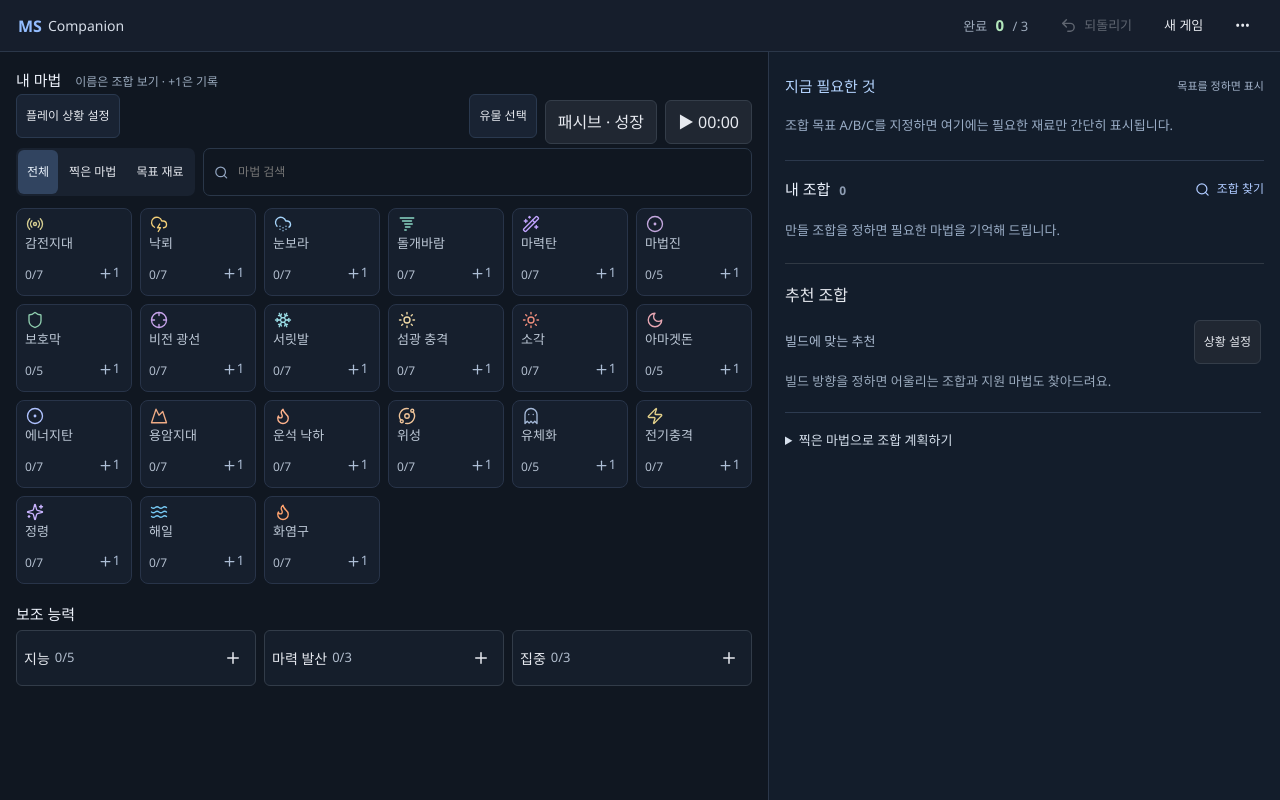
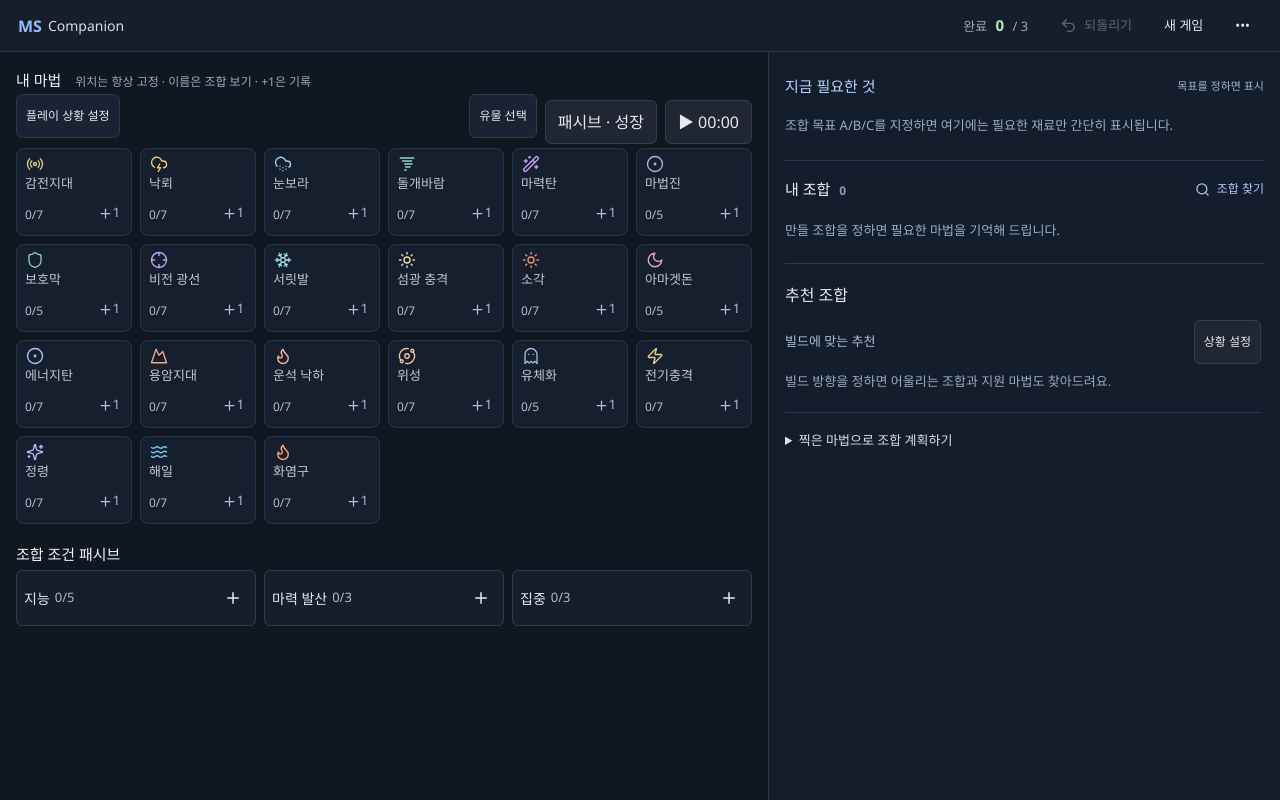
Before and after one commit to vividhyeok/msskilltree, a React (Vite) app: page / in a window 1280 px wide. Built offline with nearby package versions, Linux system fonts and the light colour scheme.

Commit message:
Keep the live magic board fixed and glanceable

```diff
--- a/src/features/game-mode/MagicGrid.tsx
+++ b/src/features/game-mode/MagicGrid.tsx
@@ -1,11 +1,11 @@
-import { Plus, Search } from "lucide-react";
-import { useState, type ReactNode } from "react";
+import { Plus } from "lucide-react";
+import type { ReactNode } from "react";
 import { MagicSymbol } from "../../components/MagicSymbol";
 import { data, comboById } from "../../data";
 import { completedMagicStates, locks, type Run } from "../../engine";
+import { summarizeEffects } from "../../help";
 import {
   getMagicTargetBadges,
-  getSortedMagics,
   getNeededMagicForTargets,
   targetBadge,
 } from "./selectors";
@@ -24,8 +24,6 @@ export function MagicGrid({
   onRecord,
   contextBar,
 }: Props) {
-  const [query, setQuery] = useState("");
-  const [filter, setFilter] = useState<"all" | "owned" | "target">("all");
   const used = locks(run);
   const completed = completedMagicStates(run);
   const needed = new Set(
@@ -35,53 +33,19 @@ export function MagicGrid({
       )
       .map((n) => n.magicId),
   );
+  const liveMagics = [...data.magics].sort((a, b) =>
+    a.nameKo.localeCompare(b.nameKo, "ko"),
+  );
   return (
     <section className="magic-workspace" aria-label="마법 기록">
       <div className="hud-label">
         <h1>
-          내 마법 <span>이름은 조합 보기 · +1은 기록</span>
+          내 마법 <span>위치는 항상 고정 · 이름은 조합 보기 · +1은 기록</span>
         </h1>
       </div>
       {contextBar}
-      <div className="magic-toolbar">
-        <div className="magic-filters" role="group" aria-label="마법 필터">
-          {(
-            [
-              ["all", "전체"],
-              ["owned", "찍은 마법"],
-              ["target", "목표 재료"],
-            ] as const
-          ).map(([value, label]) => (
-            <button
-              key={value}
-              aria-pressed={filter === value}
-              onClick={() => setFilter(value)}
-            >
-              {label}
-            </button>
-          ))}
-        </div>
-        <label className="magic-search">
-          <Search size={15} />
-          <input
-            aria-label="마법 검색"
-            placeholder="마법 검색"
-            value={query}
-            onChange={(e) => setQuery(e.target.value)}
-          />
-        </label>
-      </div>
       <div className="magic-grid">
-        {getSortedMagics(run)
-          .filter(
-            (m) =>
-              m.nameKo.replace(/\s/g, "").includes(query.replace(/\s/g, "")) &&
-              (filter === "all" ||
-                (filter === "owned"
-                  ? (run.levels[m.id] ?? 0) > 0 || !!used[m.id]
-                  : getMagicTargetBadges(run, m.id).length > 0)),
-          )
-          .map((m) => {
+        {liveMagics.map((m) => {
           const completion = completed[m.id];
           const badges = getMagicTargetBadges(run, m.id);
           const linkBadge = completion
@@ -90,6 +54,9 @@ export function MagicGrid({
           const completionText = completion
             ? `${m.nameKo} ${completion.role === "carrier" ? "→" : "×"} ${comboById[completion.combinationId].nameKo}${completion.role === "carrier" ? "로 승계됨" : "에 병합되어 소멸"} · 원본 재사용 불가`
             : "";
+          const targetText = badges.length
+            ? `현재 목표 ${badges.join("/")} 조합에 필요한 마법입니다. 이름을 누르면 필요한 레벨·특성과 조합 후 승계/병합 여부를 볼 수 있습니다.`
+            : "이름을 누르면 이 마법으로 갈 수 있는 조합과 필요한 특성을 볼 수 있습니다.";
           const level = run.levels[m.id] ?? 0;
           const traits = m.traitStages.flatMap((s) =>
             s.traits
@@ -111,8 +78,8 @@ export function MagicGrid({
                 className="tile-inspect"
                 aria-label={`${m.nameKo} 경로 보기`}
                 aria-pressed={selected === m.id}
-                  aria-description={completionText || undefined}
-                  title={completionText || undefined}
+                aria-description={completionText || targetText}
+                title={completionText || targetText}
                 onClick={() => onFocus(m.id)}
               >
                 <MagicSymbol id={m.id} />
@@ -163,16 +130,16 @@ export function MagicGrid({
           );
         })}
       </div>
-      <p className="magic-no-results">
-        해당하는 마법이 없습니다. 검색어나 필터를 바꿔보세요.
-      </p>
       <div className="hud-label passive-label">
-        <h2>보조 능력</h2>
+        <h2>조합 조건 패시브</h2>
       </div>
       <div className="passive-row">
         {data.passives
           .filter((p) => p.combinationRelevant)
-          .map((p) => (
+          .map((p) => {
+            const help = summarizeEffects(p.perLevel as Record<string, unknown>);
+            const description = `${help.categories.join(" · ")} · ${help.short}. 조합 조건으로도 쓰일 수 있습니다.`;
+            return (
               <div
                 className={`passive-tile ${needed.has(p.id) ? "is-needed" : ""}`}
                 key={p.id}
@@ -182,6 +149,8 @@ export function MagicGrid({
                 <button
                   className="passive-inspect"
                   aria-label={`${p.nameKo} 경로 보기`}
+                  aria-description={description}
+                  title={description}
                   onClick={() => onFocus(p.id)}
                 >
                   <strong>{p.nameKo}</strong>
@@ -201,7 +170,8 @@ export function MagicGrid({
                   <Plus size={18} />
                 </button>
               </div>
-          ))}
+            );
+          })}
       </div>
     </section>
   );
```
Lines whose indentation alone changed are shown as unchanged.
